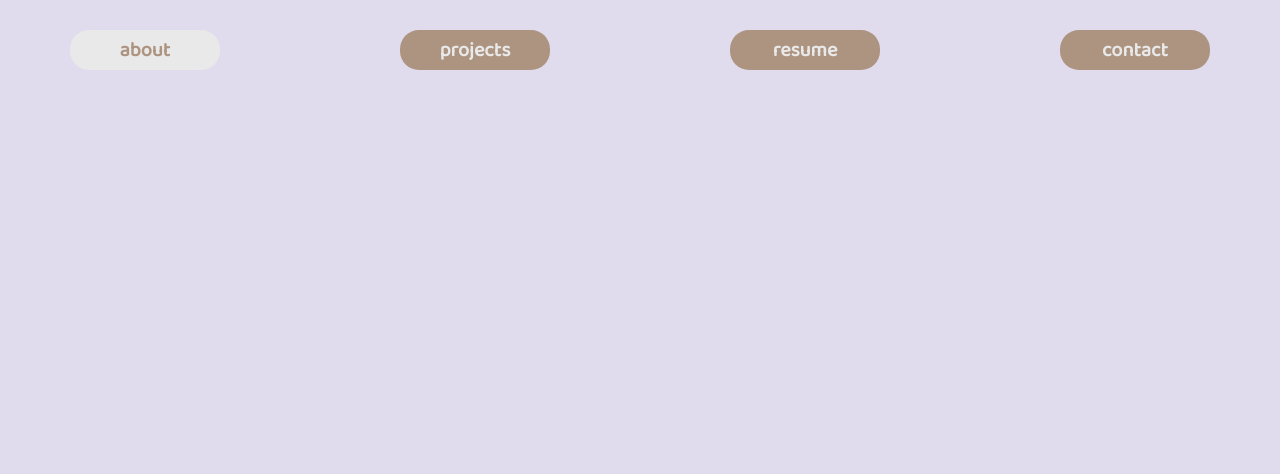
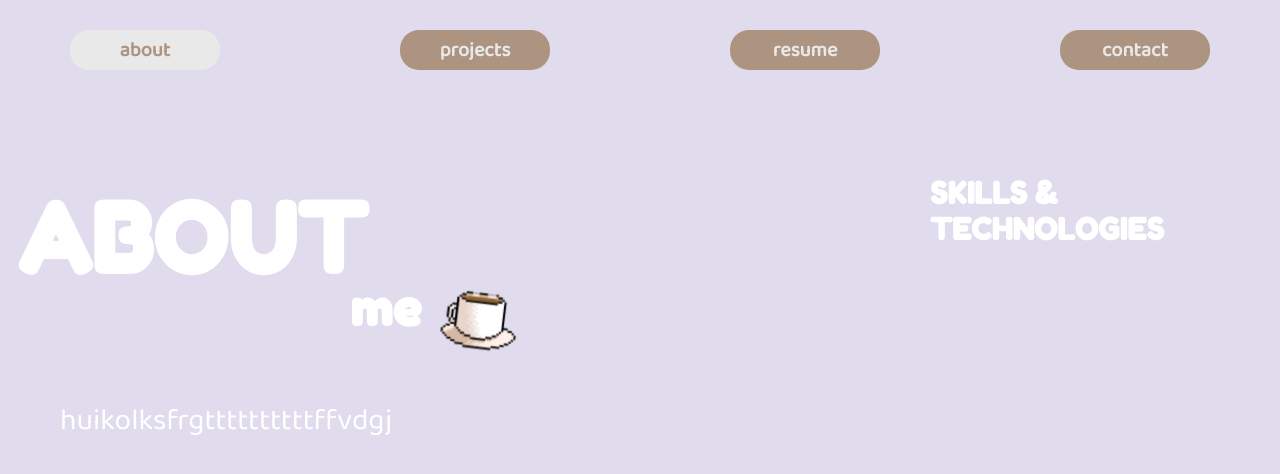
Before and after one commit to saramey-hub/portfolio, a React (Create React App) app: page /about in a window 1280 px wide. Shown: the top 474 px of the page. Built offline with nearby package versions, Linux system fonts and the light colour scheme.

Commit message:
storyline avancée

```diff
--- a/src/pages/Storyline.js
+++ b/src/pages/Storyline.js
@@ -1,6 +1,7 @@
 import "../styles/Storyline.css"
 import "../assests/image 2.svg"
 import {Link} from "react-router-dom";
+import image2 from "../assests/image 2.svg";
 
 function Storyline() {
 
@@ -22,6 +23,49 @@ function Storyline() {
 
                </div>
 
+
+
+               <div className="About">
+
+                   <h1>ABOUT</h1>
+                   <h4>me
+                       <img src={image2} alt="icon 1" className="portfolio-icon" />
+                   </h4>
+
+                   <p>
+huikolksfrgttttttttttffvdgj
+
+                   </p>
+
+               </div>
+
+
+
+ < div className ="skills">
+
+     <h2>
+         SKILLS & TECHNOLOGIES
+     </h2>
+
+
+
+
+
+
+ </div>
+
+
+
+
+
+
+
+
+
+
+
+
+
        </div>
 
 
--- a/src/styles/Storyline.css
+++ b/src/styles/Storyline.css
@@ -35,3 +35,41 @@
     background-color: #E9E9E9;
     color: #AC9480;
 }
+
+.About h1 {
+    width: 30%;
+    margin-right: 130px;
+    text-align: left;
+    margin-top: 110px;
+
+}
+
+.About h4 {
+    display: flex;
+    align-items: center;
+    gap: 10px;
+    margin-left: 350px;
+    font-size: 50px;
+    margin-top : -50px;
+}
+
+.portfolio-icon {
+    margin-left: -10px;
+}
+
+
+.About p {
+    color: white;
+    font-size: 30px;
+    margin-left: 60px;
+    font-family: 'Baloo 2', cursive;
+
+}
+
+.skills h2{
+    color:white;
+    font-size: 30px;
+    font-family: 'Fredoka One', cursive;
+    margin-left: 930px;
+    margin-top: -300px;
+}
```
